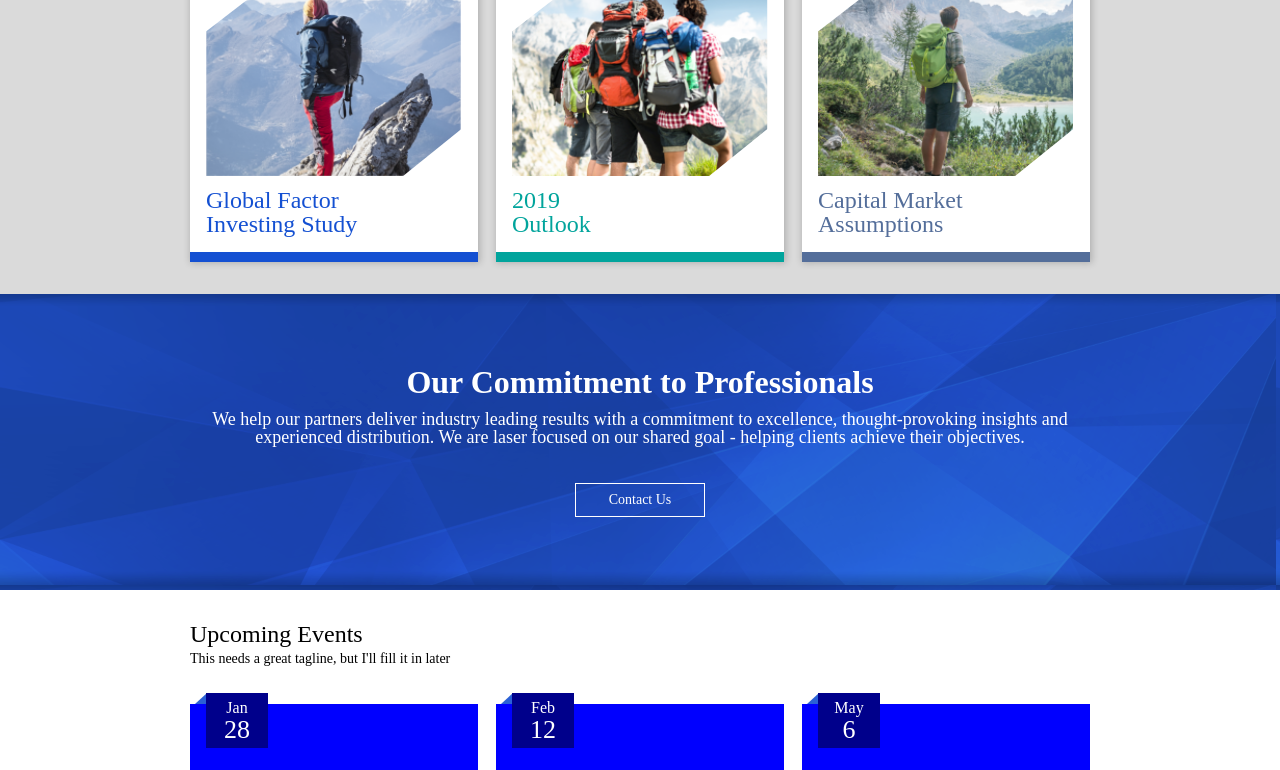
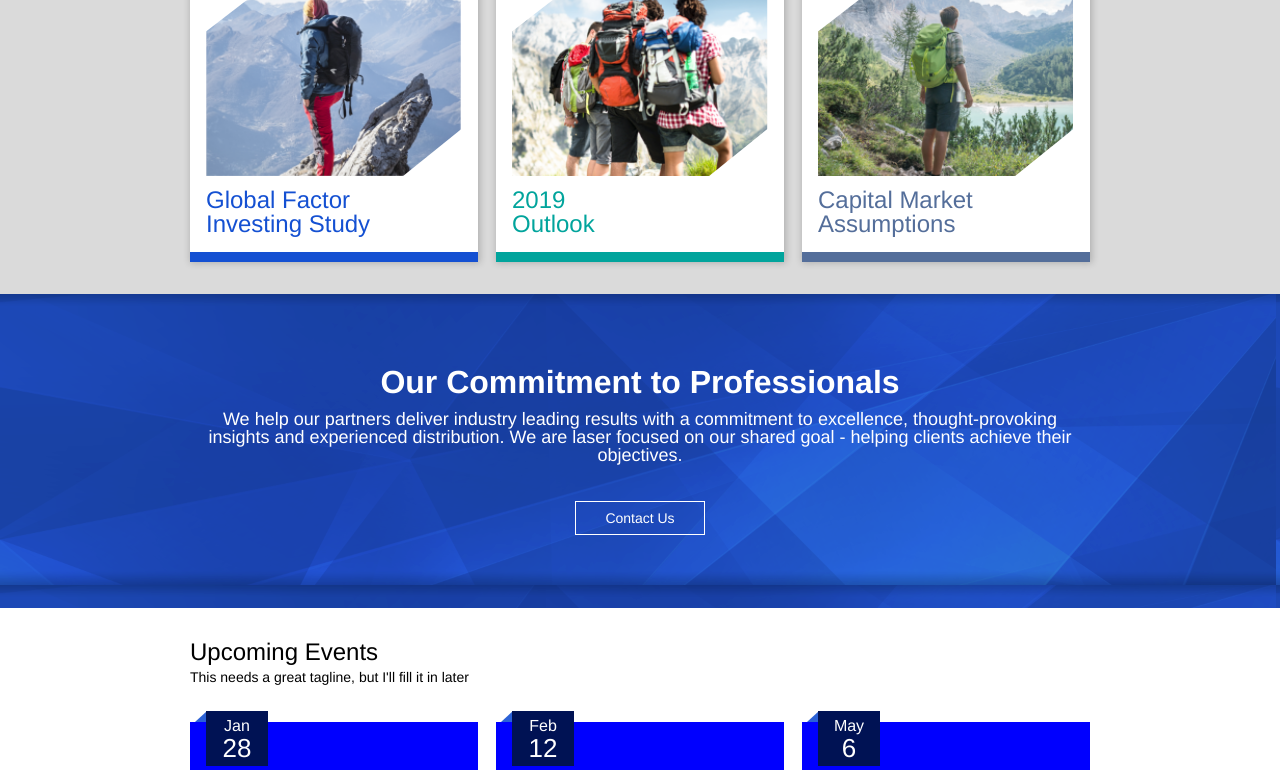
Before and after one commit to chasfricke/crescendo-sa-option2, a React (Create React App) app: page / in a window 1280 px wide. Shown: the part 645-1415 px from the top of the page. Built offline with nearby package versions, Linux system fonts and the light colour scheme.

Commit message:
added helvetica as font family

```diff
--- a/src/components/cards/EventCard.js
+++ b/src/components/cards/EventCard.js
@@ -51,7 +51,7 @@ const DateSquare = styled.div`
   justify-content: center;
   width: 62px;
   height: 55px;
-  background: darkblue;
+  background: #001254;
   text-align: center;
 `;
 
--- a/src/index.css
+++ b/src/index.css
@@ -108,6 +108,7 @@ section {
 body {
   line-height: 1;
   box-sizing: border-box;
+  font-family: Helvetica;
 }
 ol,
 ul {
```
